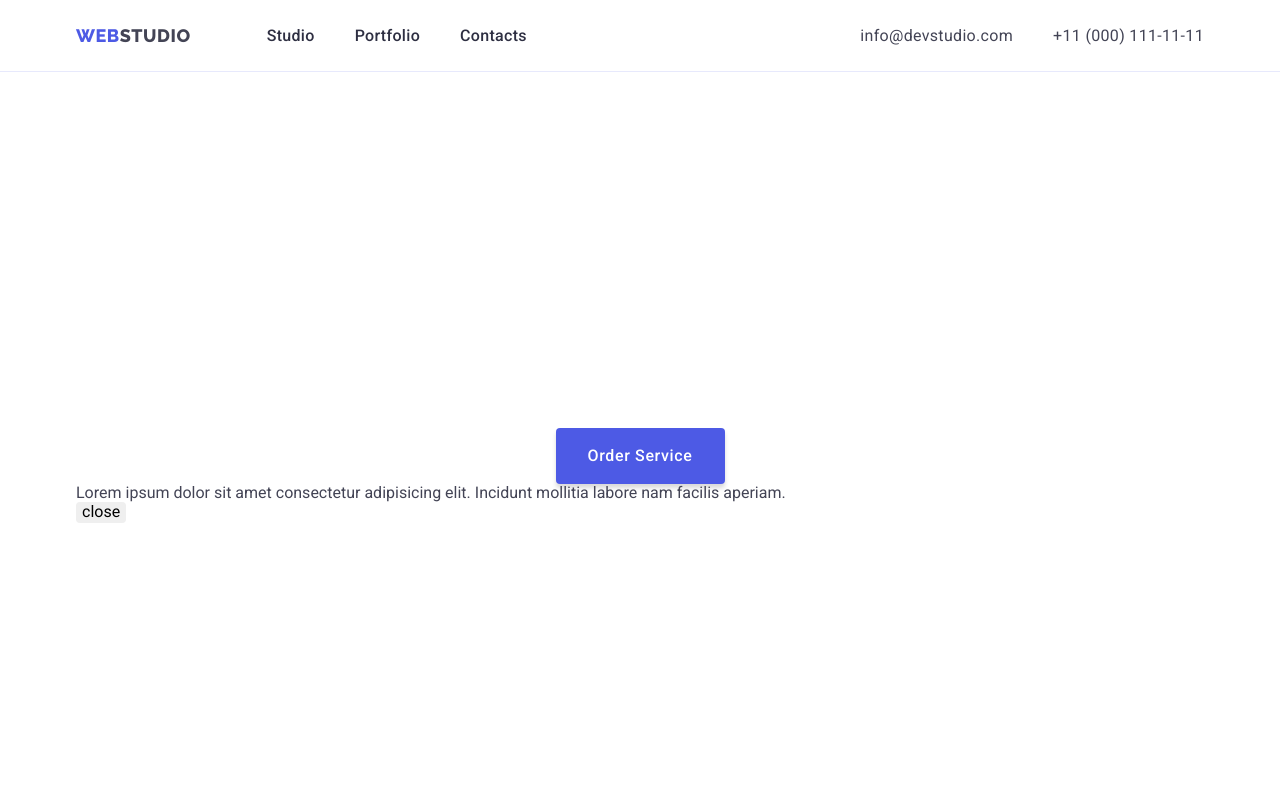
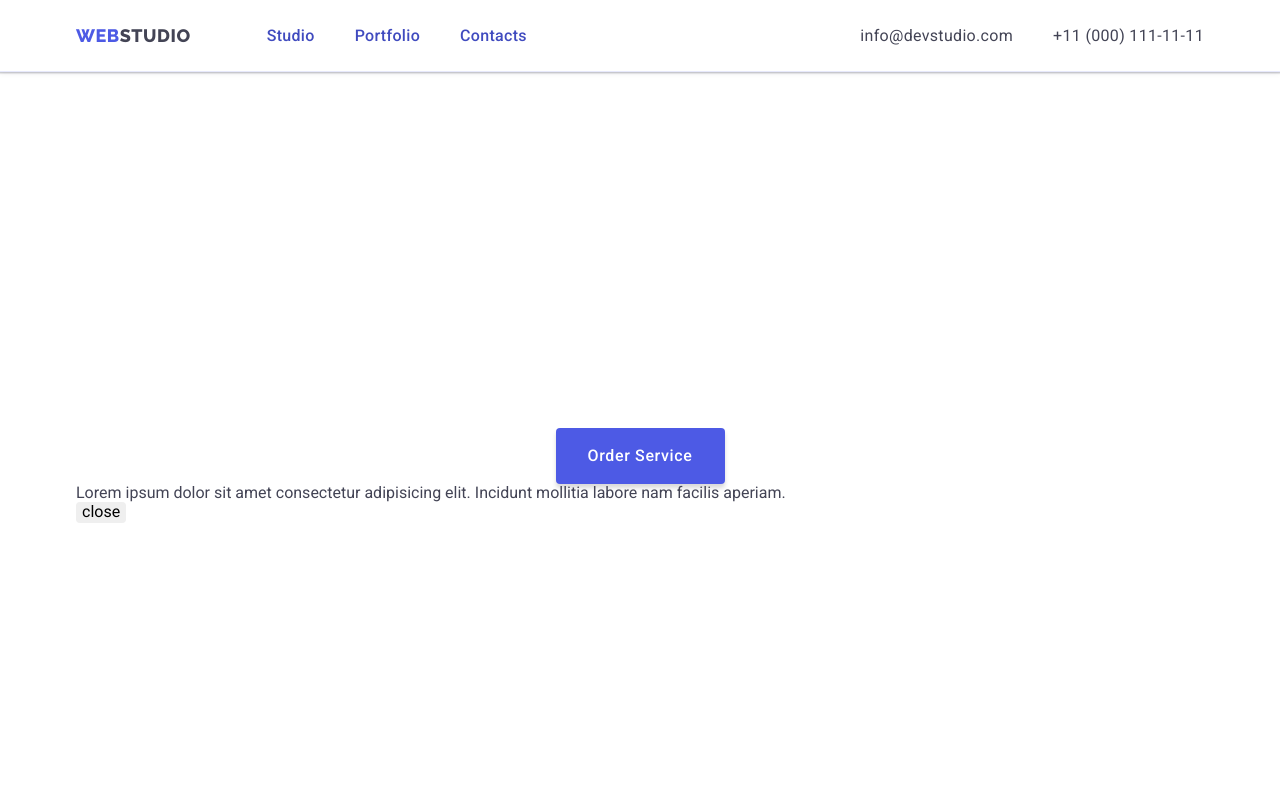
Before and after one commit to AmmelyStar/goit-markup-hw-04, a plain HTML site: page index.html in a window 1280 px wide. Shown: the top 800 px of the page. Drawn offline with Linux system fonts and the light colour scheme; files whose address does not match are found by name.

Commit message:
Update styles.css

```diff
--- a/css/styles.css
+++ b/css/styles.css
@@ -76,6 +76,8 @@
     height: 72px;
     display: flex;
     border-bottom: 1px solid #E7E9FC;
+    background: var(--main-white-cl, #FFF);
+    box-shadow: 0px 1px 6px 0px rgba(46, 47, 66, 0.08), 0px 1px 1px 0px rgba(46, 47, 66, 0.16), 0px 2px 1px 0px rgba(46, 47, 66, 0.08);
 }
 
 .header-container {
@@ -94,6 +96,7 @@
     color: var(--accent-cl);
     margin-right: 76px;
     display: inline-block;
+
 }
 
 
@@ -154,8 +157,21 @@
     color: #2E2F42;
     text-decoration: none;
     padding: 24px 0;
+    color: #404bbf;
+    position: relative;
 }
 
+ .nav-link::after{
+    content: "";
+    left: 0;
+    position: absolute;
+    bottom: -1px;
+    height: 4px;
+    background-color: #404bbf;
+    border-radius: 2px;
+    transition: color 250ms cubic-bezier(0.4, 0, 0.2, 1);
+
+ }
 .nav-item .link:hover,
 .nav-item .link:focus {
     color: #404bbf;
@@ -169,6 +185,10 @@
 .address {
     font-style: normal;
     margin-left: auto;
+}
+
+.mail{
+    transition: color 250ms cubic-bezier(0.4, 0, 0.2, 1);
 }
 
 
```
